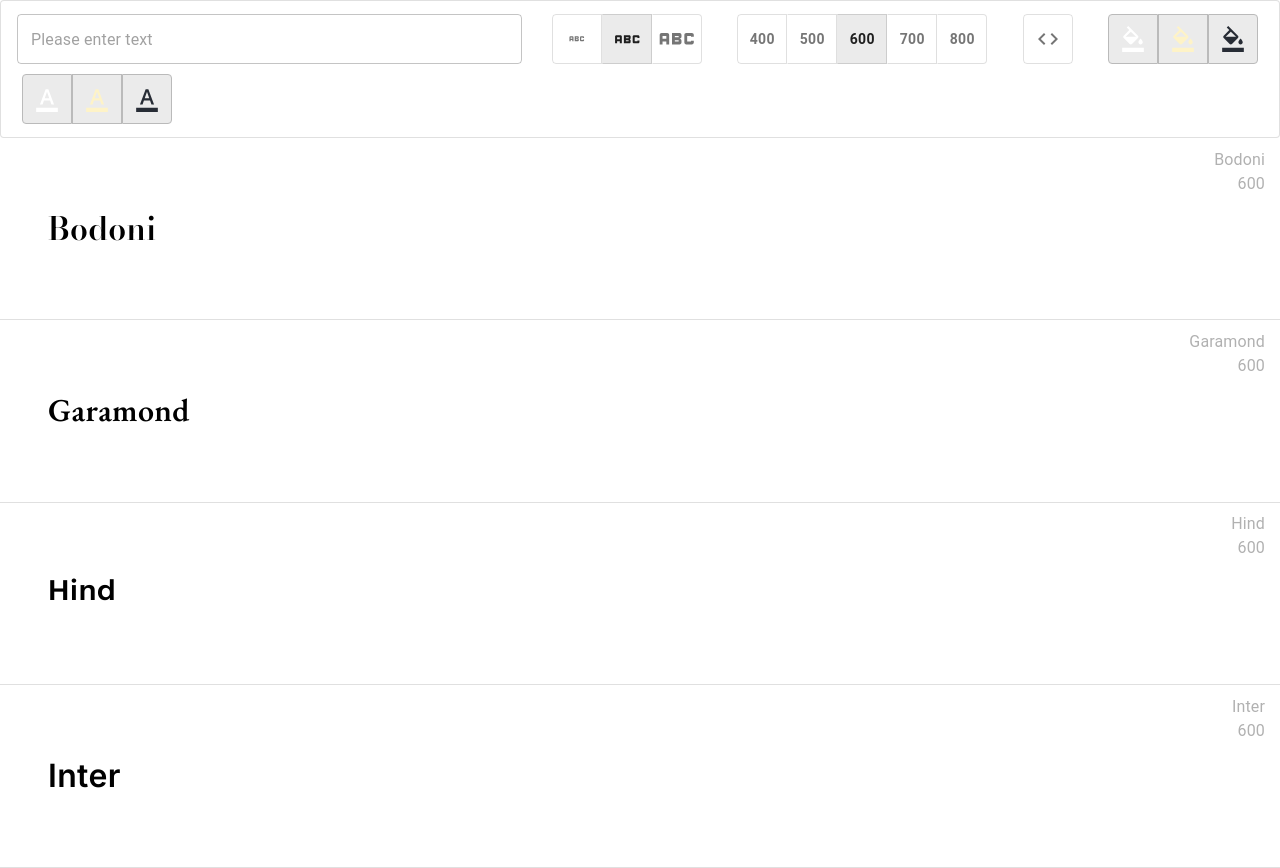
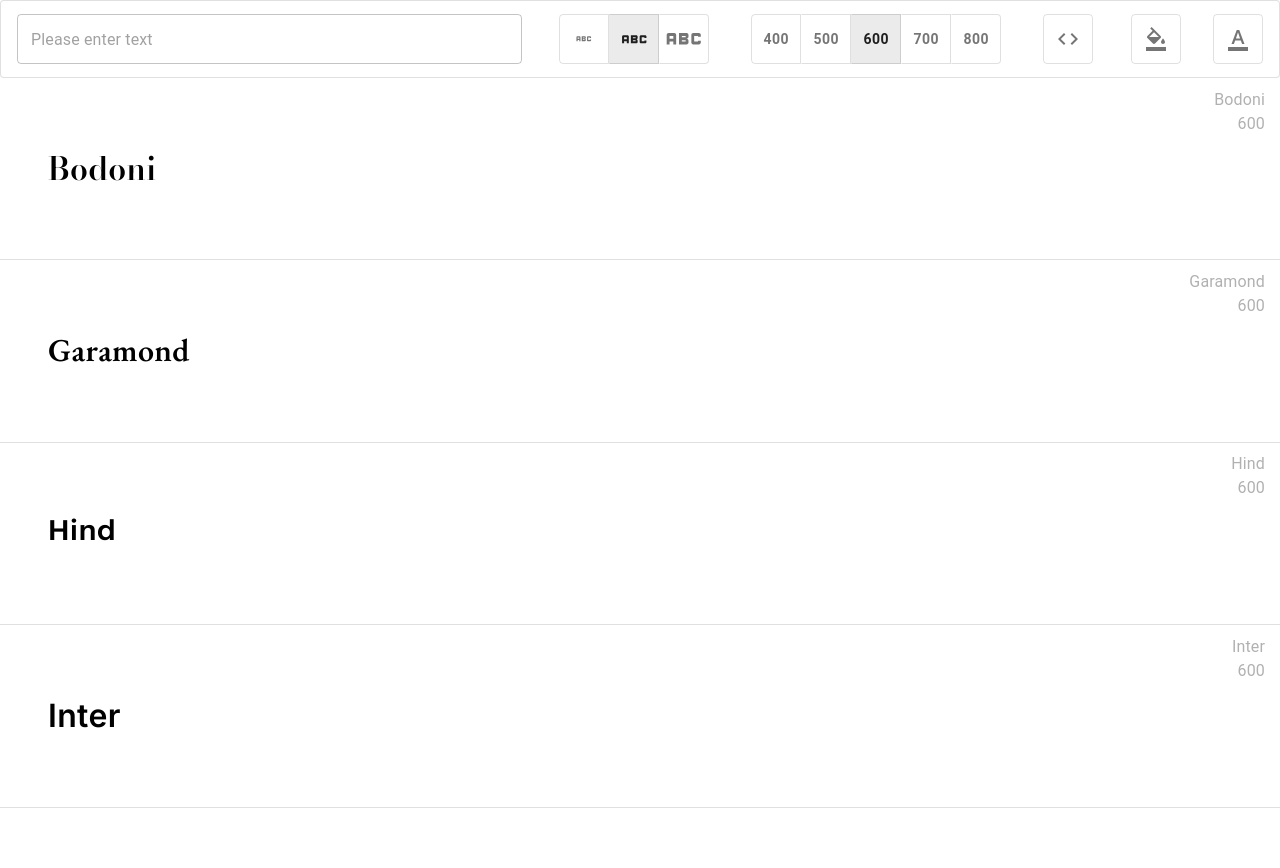
Before and after one commit to arthurfincham/font-app, a React (Create React App) app: page / in a window 1280 px wide. After the commit the page ends 808 px from the top, so only its background shows below. Built offline with nearby package versions, Linux system fonts and the light colour scheme.

Commit message:
fix highlighting

```diff
--- a/src/components/Navbar.js
+++ b/src/components/Navbar.js
@@ -29,6 +29,7 @@ export default function Navbar({
           display: 'flex',
           padding: '.5em 1em .5em 1em',
           justifyContent: 'space-between',
+          alignItems: 'center',
           border: (theme) => `1px solid ${theme.palette.divider}`,
           flexWrap: 'wrap',
         }}
--- a/src/components/ThemeToggle.js
+++ b/src/components/ThemeToggle.js
@@ -1,26 +1,34 @@
 import ToggleButton from '@mui/material/ToggleButton';
 import ToggleButtonGroup from '@mui/material/ToggleButtonGroup';
 import { styled } from '@mui/system';
-import InvertColorsIcon from '@mui/icons-material/InvertColors';
-import Paper from '@mui/material/Paper';
+import { useState } from 'react';
 import FormatColorFillIcon from '@mui/icons-material/FormatColorFill';
+import CircleIcon from '@mui/icons-material/Circle';
 import FormatColorTextIcon from '@mui/icons-material/FormatColorText';
-import InputLabel from '@mui/material/InputLabel';
-import MenuItem from '@mui/material/MenuItem';
-import FormControl from '@mui/material/FormControl';
-import Select from '@mui/material/Select';
+import Collapse from '@mui/material/Collapse';
+import FormControlLabel from '@mui/material/FormControlLabel';
+import Box from '@mui/material/Box';
 
 export default function ThemeToggle({ setBodyColor, bodyColor, setTextColor, textColor }) {
   const StyledToggleButtonGroup = styled(ToggleButtonGroup)(({ theme }) => ({
     '& .MuiToggleButtonGroup-grouped': {
-      margin: '5px 0px ',
+      margin: '0px 0px ',
+      backgroundColor: '#EBEBEB',
+      opacity: 1,
+    },
+    '& .MuiToggleButtonGroup-grouped:hover': {
+      backgroundColor: '#D9D9D9',
+      opacity: 1,
+    },
+    '&.MuiToggleButton-root.Mui-selected': {
+      backgroundColor: 'red',
     },
     '& .MuiToggleButtonGroup-grouped:not(:first-of-type)': {
-      borderLeft: '1px solid #BABABA',
+      borderTop: '1px solid #BABABA',
     },
   }));
 
-  const StyledToggleButton = styled(ToggleButton)(({ color }) => ({
+  const StyledToggleButton = styled(ToggleButton)(() => ({
     backgroundColor: '#EBEBEB',
     border: '1px solid #BABABA',
   }));
@@ -38,36 +46,79 @@ export default function ThemeToggle({ setBodyColor, bodyColor, setTextColor, tex
     fontSize: '2em',
   }));
 
+  const StyledCircle = styled(CircleIcon)(({ color }) => ({
+    color: color,
+    fontSize: '2em',
+    boxShadow: '0 10px 15px -3px rgb(0 0 0 / 0.1), 0 4px 6px -4px rgb(0 0 0 / 0.1)',
+    borderRadius: '50%',
+    backgroundColor: color,
+  }));
+
   const StyledTextIcon = styled(FormatColorTextIcon)(({ color }) => ({
     color: color,
     fontSize: '2em',
   }));
 
+  const [bodyChecked, setBodyChecked] = useState(false);
+
+  const handleBodyChange = () => {
+    setBodyChecked((prev) => !prev);
+  };
+
+  const [textChecked, setTextChecked] = useState(false);
+
+  const handleTextChange = () => {
+    setTextChecked((prev) => !prev);
+  };
+
+  const themeColors = ['#FFF', '#FEF3C7', '#272C35', '#6366F2', '#F23C1F', '#D4D1FF', '#FA8C1E'];
+
   return (
     <>
-      <StyledToggleButtonGroup size="small" value={bodyColor} exclusive onChange={handleBodyColor} aria-label="site theme">
-        <StyledToggleButton value="#FFF" aria-label="left aligned">
-          <StyledBodyIcon color="#FFF" />
-        </StyledToggleButton>
-        <StyledToggleButton value="#FEF3C7" aria-label="left aligned">
-          <StyledBodyIcon color="#FEF3C7" />
-        </StyledToggleButton>
-        <StyledToggleButton value="#272C35" aria-label="left aligned">
-          <StyledBodyIcon color="#272C35" />
-        </StyledToggleButton>
-      </StyledToggleButtonGroup>
-
-      <StyledToggleButtonGroup size="small" value={textColor} exclusive onChange={handleTextColor} aria-label="site theme">
-        <StyledToggleButton value="#FFF" aria-label="left aligned">
-          <StyledTextIcon color="#FFF" />
-        </StyledToggleButton>
-        <StyledToggleButton value="#FEF3C7" aria-label="left aligned">
-          <StyledTextIcon color="#FEF3C7" />
-        </StyledToggleButton>
-        <StyledToggleButton value="#272C35" aria-label="left aligned">
-          <StyledTextIcon color="#272C35" />
-        </StyledToggleButton>
-      </StyledToggleButtonGroup>
+      <Box sx={{ width: '50px', position: 'relative' }}>
+        <FormControlLabel
+          control={
+            <ToggleButton checked={bodyChecked} onChange={handleBodyChange}>
+              <FormatColorFillIcon />
+            </ToggleButton>
+          }
+          label=""
+          sx={{ margin: '0 auto' }}
+        />
+        <Collapse in={bodyChecked} collapsedSize={0} sx={{ position: 'absolute', right: '-5px', top: '70px' }}>
+          <StyledToggleButtonGroup size="small" value={bodyColor} exclusive onChange={handleBodyColor} aria-label="site theme" orientation="vertical">
+            {themeColors.map((color) => {
+              return (
+                <StyledToggleButton value={color} aria-label="left aligned" sx={{ zIndex: 10 }}>
+                  <StyledCircle color={color} />
+                </StyledToggleButton>
+              );
+            })}
+          </StyledToggleButtonGroup>
+        </Collapse>
+      </Box>
+      <Box sx={{ width: '50px', position: 'relative' }}>
+        <FormControlLabel
+          control={
+            <ToggleButton checked={textChecked} onChange={handleTextChange}>
+              <FormatColorTextIcon />
+            </ToggleButton>
+          }
+          label=""
+          sx={{ margin: '0 auto' }}
+        />
+        <Collapse in={textChecked} collapsedSize={0} sx={{ position: 'absolute', right: '-5px', top: '70px' }}>
+          <StyledToggleButtonGroup size="small" value={textColor} exclusive onChange={handleTextColor} aria-label="site theme" orientation="vertical">
+            {themeColors.map((color) => {
+              return (
+                <StyledToggleButton value={color} aria-label="left aligned" sx={{ zIndex: 10 }}>
+                  <StyledCircle color={color} />
+                </StyledToggleButton>
+              );
+            })}
+          </StyledToggleButtonGroup>
+        </Collapse>
+      </Box>
     </>
   );
 }
--- a/src/index.css
+++ b/src/index.css
@@ -59,8 +59,3 @@ pre {
   color: black !important;
   font-size: 0.8em !important;
 }
-.selectRow {
-  display: flex;
-  gap: 1em;
-  margin-top: 6px;
-}
```
